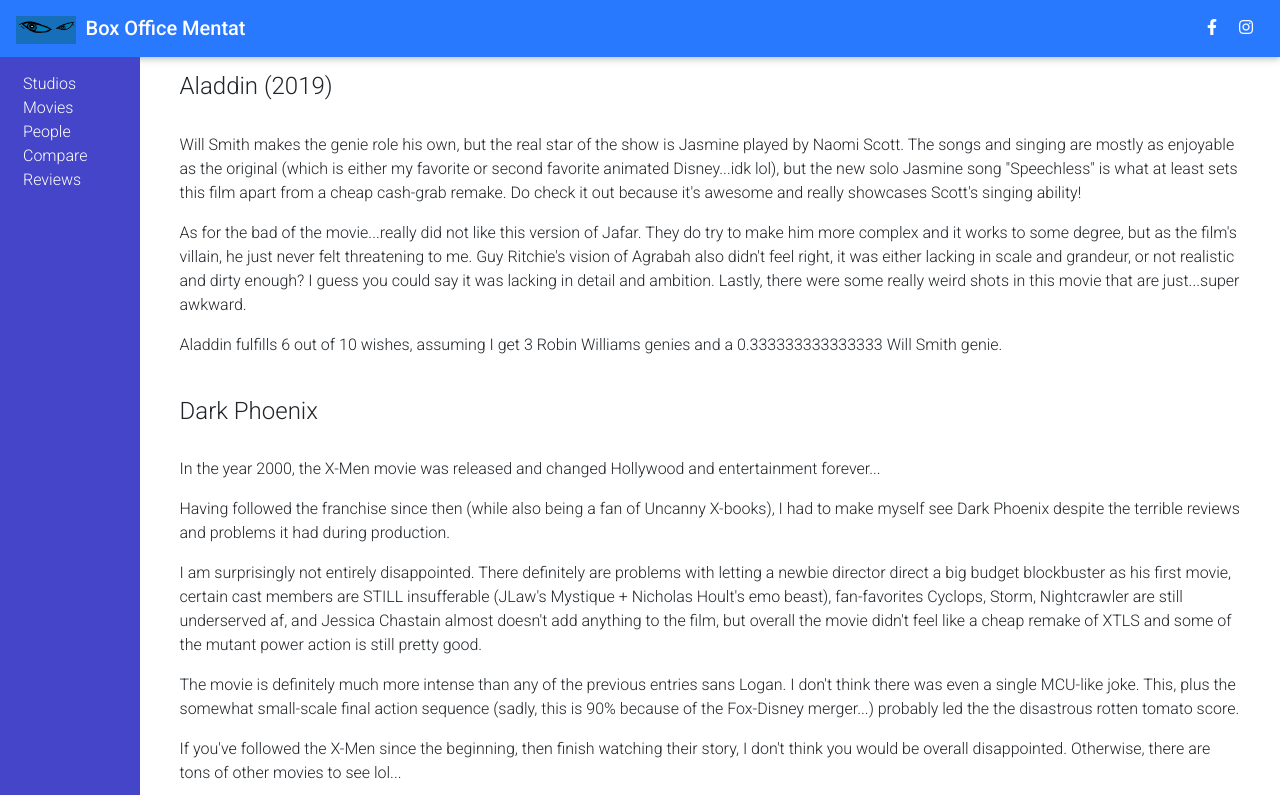
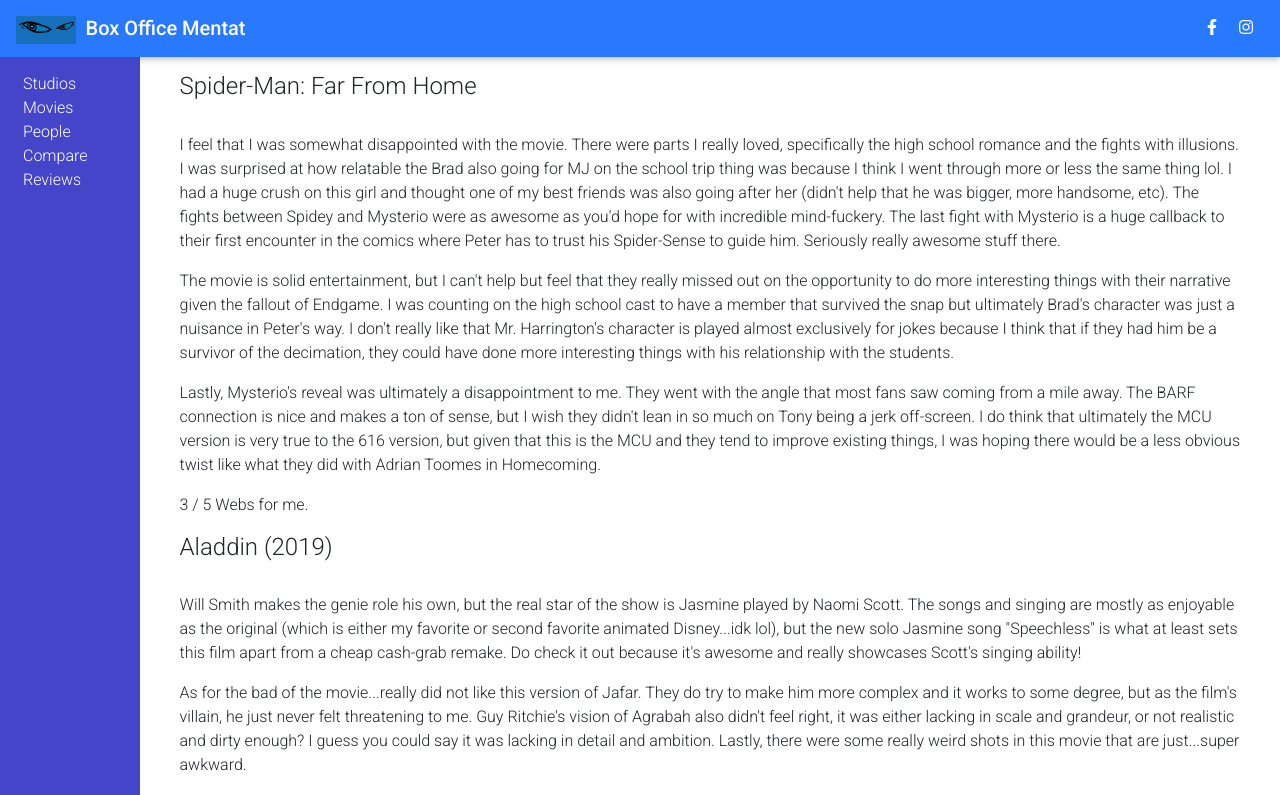
Before and after one commit to jtkbong/BoxOfficeMentatFrontend, a React (Create React App) app in the folder Frontend/mentatfrontend/: page /reviews in a window 1280 px wide. Shown: the top 795 px of the page. Built offline with nearby package versions, Linux system fonts and the light colour scheme.

Commit message:
sm ffh review

```diff
--- a/Frontend/mentatfrontend/src/Reviews.js
+++ b/Frontend/mentatfrontend/src/Reviews.js
@@ -10,6 +10,20 @@
     render() {
         return (
             <div>
+                <h4>Spider-Man: Far From Home</h4><br />
+                <p>
+                I feel that I was somewhat disappointed with the movie. There were parts I really loved, specifically the high school romance and the fights with illusions. I was surprised at how relatable the Brad also going for MJ on the school trip thing was because I think I went through more or less the same thing lol. I had a huge crush on this girl and thought one of my best friends was also going after her (didn't help that he was bigger, more handsome, etc). The fights between Spidey and Mysterio were as awesome as you'd hope for with incredible mind-fuckery. The last fight with Mysterio is a huge callback to their first encounter in the comics where Peter has to trust his Spider-Sense to guide him. Seriously really awesome stuff there.
+</p>
+<p>
+The movie is solid entertainment, but I can't help but feel that they really missed out on the opportunity to do more interesting things with their narrative given the fallout of Endgame. I was counting on the high school cast to have a member that survived the snap but ultimately Brad's character was just a nuisance in Peter's way. I don't really like that Mr. Harrington's character is played almost exclusively for jokes because I think that if they had him be a survivor of the decimation, they could have done more interesting things with his relationship with the students.
+</p>
+<p>
+Lastly, Mysterio's reveal was ultimately a disappointment to me. They went with the angle that most fans saw coming from a mile away. The BARF connection is nice and makes a ton of sense, but I wish they didn't lean in so much on Tony being a jerk off-screen. I do think that ultimately the MCU version is very true to the 616 version, but given that this is the MCU and they tend to improve existing things, I was hoping there would be a less obvious twist like what they did with Adrian Toomes in Homecoming.
+</p>
+<p>
+3 / 5 Webs for me.
+                </p>
+
                 <h4>Aladdin (2019)</h4><br />
                 <p>
                     Will Smith makes the genie role his own, but the real star of the show is Jasmine played by Naomi Scott. The songs and singing are mostly as enjoyable as the original (which is either my favorite or second favorite animated Disney...idk lol), but the new solo Jasmine song "Speechless" is what at least sets this film apart from a cheap cash-grab remake. Do check it out because it's awesome and really showcases Scott's singing ability!
```
